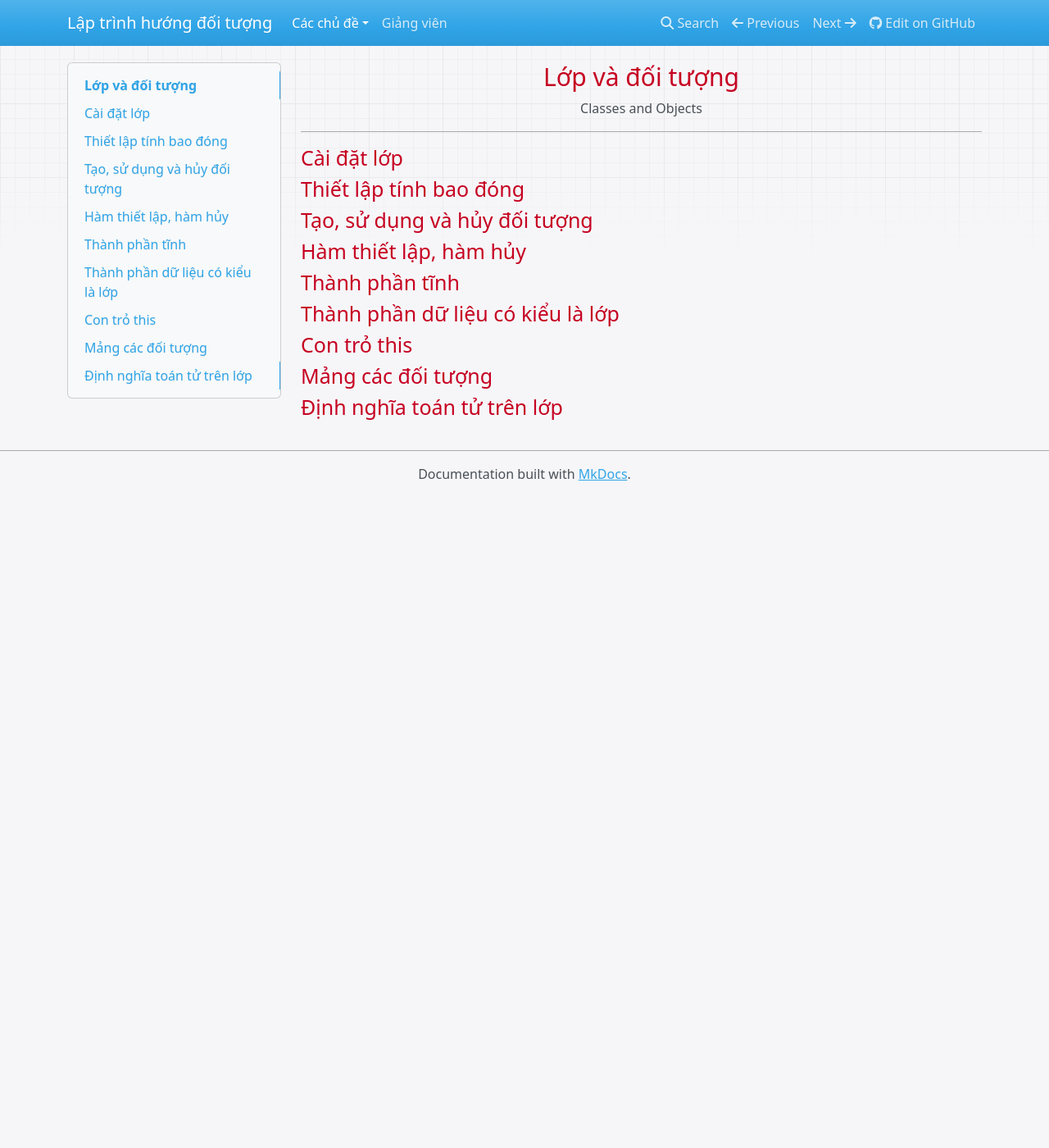
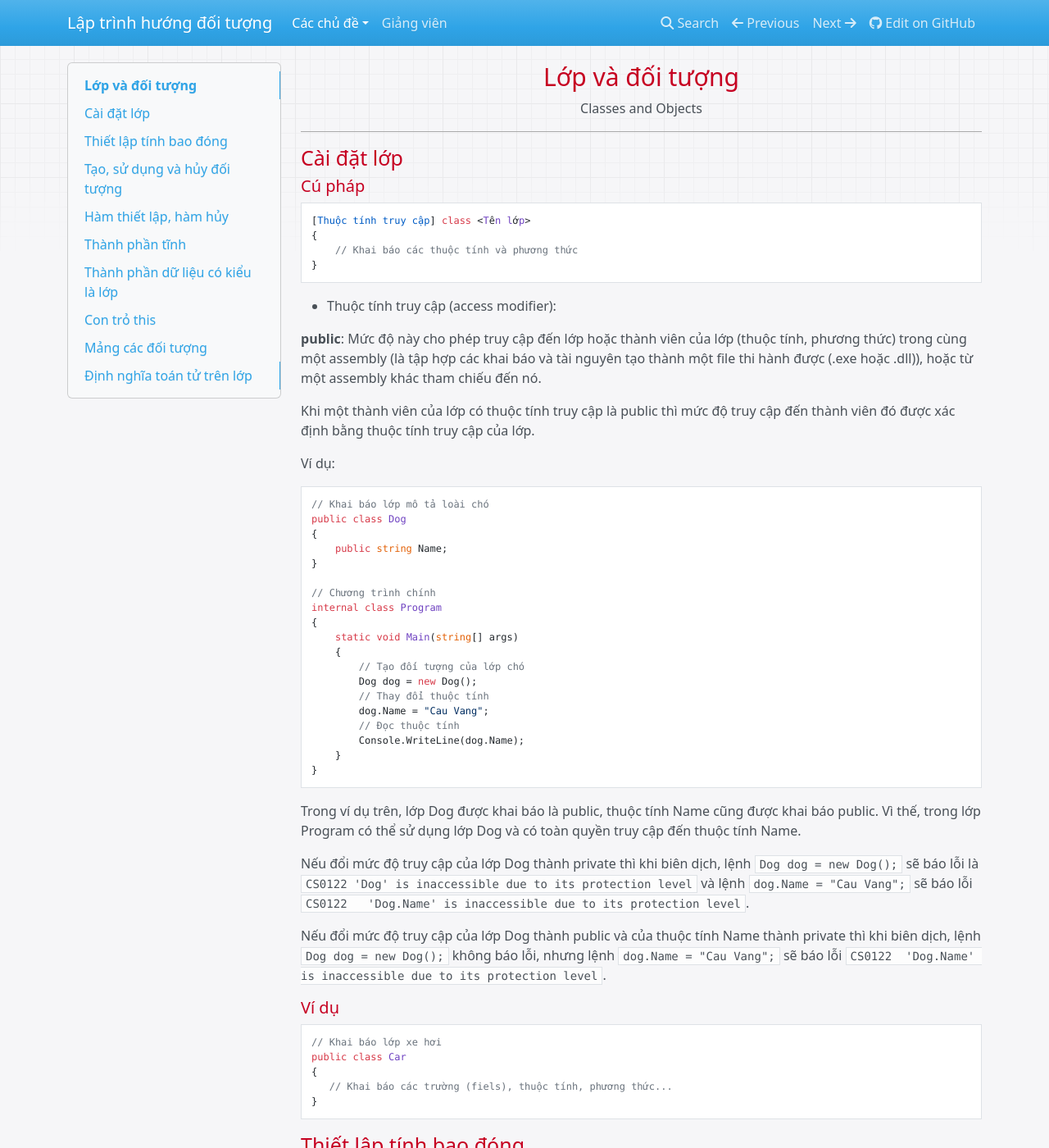
Before and after one commit to nd-hung/python-programming, an MkDocs documentation site: the page built from docs/topics/classes-and-objects/README.md, in a window 1280 px wide and 1400 px high. Shown: the whole window at 82% size. Built offline with MkDocs 1.6.1, drawn with Linux system fonts in a browser that asks for light colours; nearby versions of some CDN libraries; old or Windows-style settings are respelled for this version of MkDocs.

Commit message:
Update topics

````diff
--- a/docs/topics/classes-and-objects/README.md
+++ b/docs/topics/classes-and-objects/README.md
@@ -5,6 +5,64 @@ Classes and Objects
 ---
 
 ## Cài đặt lớp
+### Cú pháp
+
+```csharp
+[Thuộc tính truy cập] class <Tên lớp>
+{
+    // Khai báo các thuộc tính và phương thức
+}
+```
+
+- Thuộc tính truy cập (access modifier):
+
+**public**: Mức độ này cho phép truy cập đến lớp hoặc thành viên của lớp (thuộc tính, phương thức) trong cùng một assembly (là tập hợp các khai báo và tài nguyên tạo thành một file thi hành được (.exe hoặc .dll)), hoặc từ một assembly khác tham chiếu đến nó.
+
+Khi một thành viên của lớp có thuộc tính truy cập là public thì mức độ truy cập đến thành viên đó được xác định bằng thuộc tính truy cập của lớp.
+
+Ví dụ:
+
+```cs
+// Khai báo lớp mô tả loài chó
+public class Dog
+{
+    public string Name;
+}
+
+// Chương trình chính
+internal class Program
+{
+    static void Main(string[] args)
+    {
+        // Tạo đối tượng của lớp chó
+        Dog dog = new Dog();
+        // Thay đổi thuộc tính
+        dog.Name = "Cau Vang";
+        // Đọc thuộc tính
+        Console.WriteLine(dog.Name);
+    }
+}
+```
+
+Trong ví dụ trên, lớp Dog được khai báo là public, thuộc tính Name cũng được khai báo public. Vì thế, trong lớp Program có thể sử dụng lớp Dog và có toàn quyền truy cập đến thuộc tính Name.
+
+Nếu đổi mức độ truy cập của lớp Dog thành private thì khi biên dịch, lệnh `Dog dog = new Dog();` sẽ báo lỗi là `CS0122 'Dog' is inaccessible due to its protection level` và lệnh `dog.Name = "Cau Vang";` sẽ báo lỗi `CS0122	'Dog.Name' is inaccessible due to its protection level`.
+
+Nếu đổi mức độ truy cập của lớp Dog thành public và của thuộc tính Name thành private thì khi biên dịch, lệnh `Dog dog = new Dog();` không báo lỗi, nhưng lệnh `dog.Name = "Cau Vang";` sẽ báo lỗi `CS0122	'Dog.Name' is inaccessible due to its protection level`.
+
+
+
+### Ví dụ
+
+```cs
+// Khai báo lớp xe hơi
+public class Car
+{
+   // Khai báo các trường (fiels), thuộc tính, phương thức...
+}
+```
+
+
 ## Thiết lập tính bao đóng
 ## Tạo, sử dụng và hủy đối tượng
 ## Hàm thiết lập, hàm hủy
````
